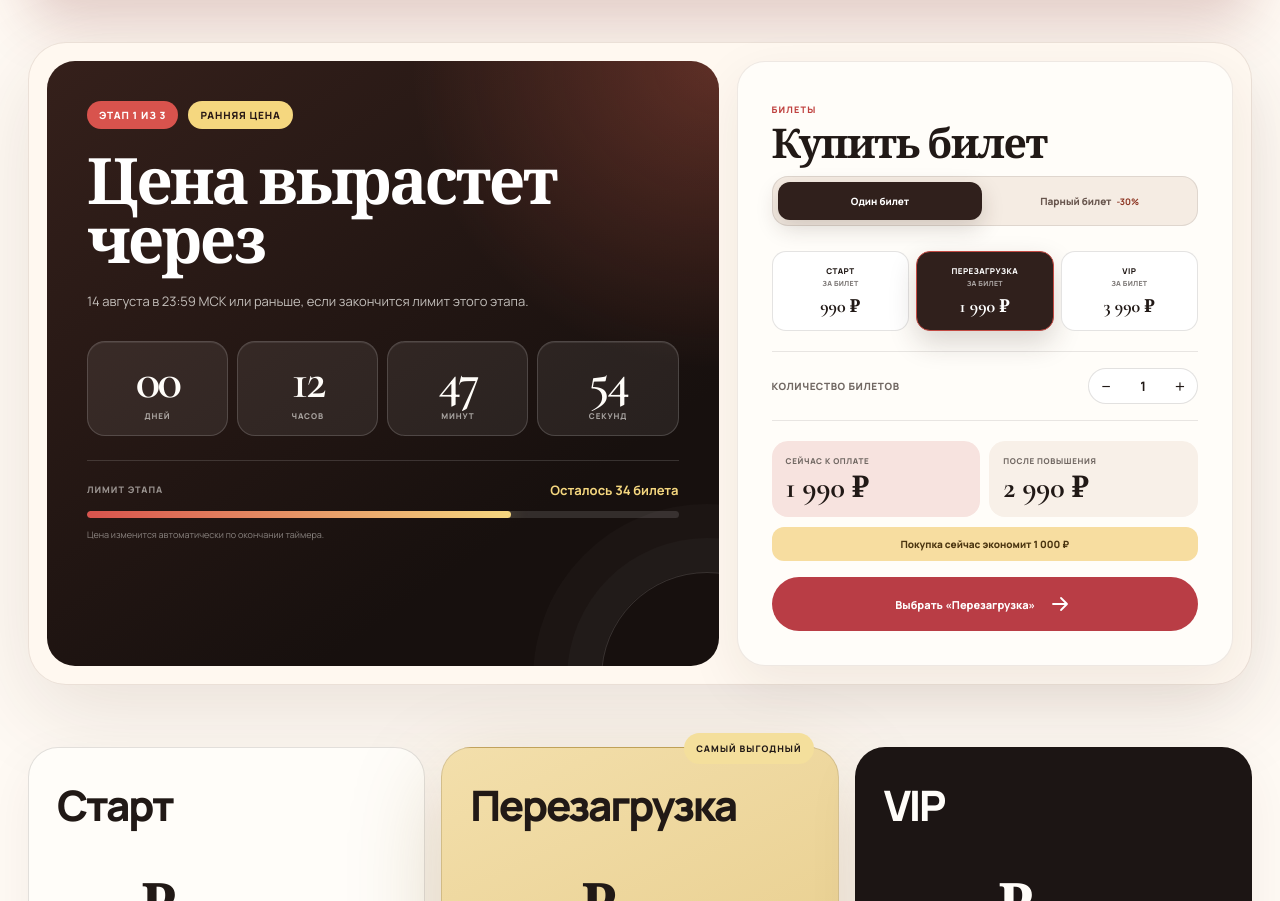
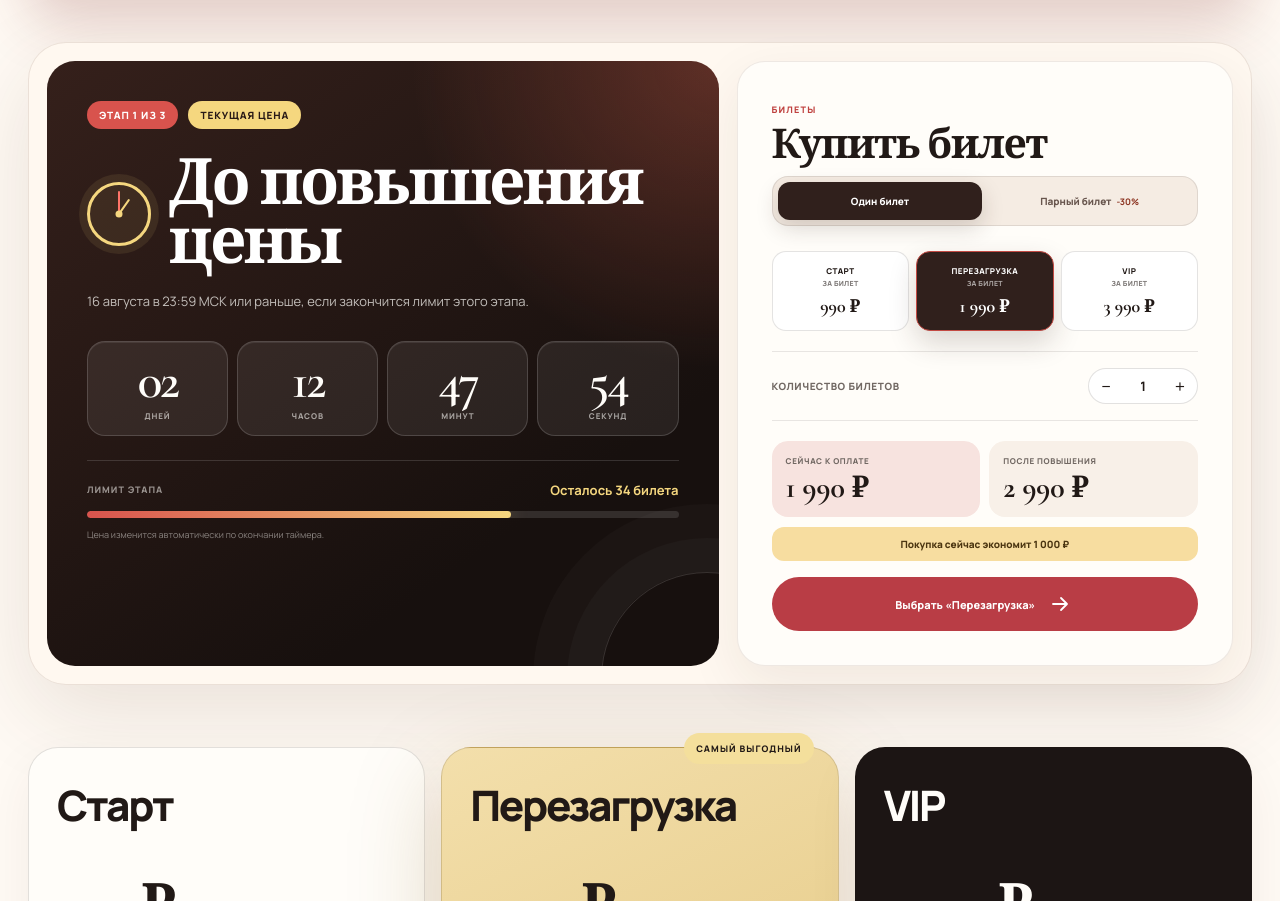
Before and after one commit to aopetrukhin-maker/menwoman-site, a Next.js app: page / in a window 1280 px wide. Shown: the part 8838-9739 px from the top of the page. Built offline with nearby package versions, Linux system fonts and the light colour scheme.

Commit message:
Продлить текущие цены до 16 августа

```diff
--- a/app/page.tsx
+++ b/app/page.tsx
@@ -60,9 +60,9 @@ const telegramUrl = "https://t.me/aopetrukhin";
 const saleStages: SaleStage[] = [
   {
     id: "early",
-    label: "Ранняя цена",
-    deadline: "2026-08-14T23:59:59+03:00",
-    deadlineLabel: "14 августа в 23:59 МСК",
+    label: "Текущая цена",
+    deadline: "2026-08-16T23:59:59+03:00",
+    deadlineLabel: "16 августа в 23:59 МСК",
     remaining: 34,
     quota: 120,
     prices: { start: 990, reload: 1990, vip: 3990 },
@@ -1076,7 +1076,15 @@ function PricingSection() {
               <span>{activeStage.closed ? "Продажи" : `Этап ${activeStageIndex + 1} из 3`}</span>
               <strong>{activeStage.label}</strong>
             </div>
-            <h3>{activeStage.closed ? "Онлайн-продажа завершена" : "Цена вырастет через"}</h3>
+            <div className="sale-countdown-title">
+              {!activeStage.closed && (
+                <span className="ticking-clock" role="img" aria-label="Часы идут">
+                  <i />
+                  <b />
+                </span>
+              )}
+              <h3>{activeStage.closed ? "Онлайн-продажа завершена" : "До повышения цены"}</h3>
+            </div>
             <p>
               {activeStage.closed
                 ? "Уточните наличие билетов у организатора или приобретите билет на регистрации."
--- a/app/visual-overrides.css
+++ b/app/visual-overrides.css
@@ -1546,9 +1546,16 @@
   background: #f5d77f;
 }
 
-.sale-fomo-status > h3 {
+.sale-countdown-title {
   position: relative;
   z-index: 1;
+  display: flex;
+  gap: 18px;
+  align-items: center;
+}
+
+.sale-countdown-title h3 {
+  position: relative;
   margin: 0;
   color: #fff;
   font-family: var(--font-display), Georgia, serif;
@@ -1556,6 +1563,61 @@
   font-weight: 600;
   line-height: .92;
   letter-spacing: -.045em;
+}
+
+.ticking-clock {
+  width: 64px;
+  height: 64px;
+  position: relative;
+  flex: 0 0 64px;
+  border: 3px solid #f5d77f;
+  border-radius: 50%;
+  background: rgba(245, 215, 127, .08);
+  box-shadow: 0 0 0 7px rgba(245, 215, 127, .06);
+  animation: clock-pulse 1s steps(2, end) infinite;
+}
+
+.ticking-clock::after {
+  content: "";
+  width: 7px;
+  height: 7px;
+  position: absolute;
+  top: 50%;
+  left: 50%;
+  z-index: 2;
+  border-radius: 50%;
+  background: #f5d77f;
+  transform: translate(-50%, -50%);
+}
+
+.ticking-clock i,
+.ticking-clock b {
+  position: absolute;
+  bottom: 50%;
+  left: calc(50% - 1px);
+  width: 2px;
+  border-radius: 999px;
+  background: #f5d77f;
+  transform-origin: 50% 100%;
+}
+
+.ticking-clock i {
+  height: 18px;
+  transform: rotate(35deg);
+}
+
+.ticking-clock b {
+  height: 23px;
+  background: #ff7468;
+  animation: clock-tick 6s steps(6, end) infinite;
+}
+
+@keyframes clock-tick {
+  to { transform: rotate(360deg); }
+}
+
+@keyframes clock-pulse {
+  50% { box-shadow: 0 0 0 9px rgba(245, 215, 127, .11); }
 }
 
 .sale-fomo-status > p {
@@ -2352,8 +2414,19 @@
     margin-bottom: 20px;
   }
 
-  .sale-fomo-status > h3 {
-    font-size: 45px;
+  .sale-countdown-title {
+    gap: 13px;
+    align-items: flex-start;
+  }
+
+  .sale-countdown-title h3 {
+    font-size: 41px;
+  }
+
+  .ticking-clock {
+    width: 50px;
+    height: 50px;
+    flex-basis: 50px;
   }
 
   .sale-countdown {
```
